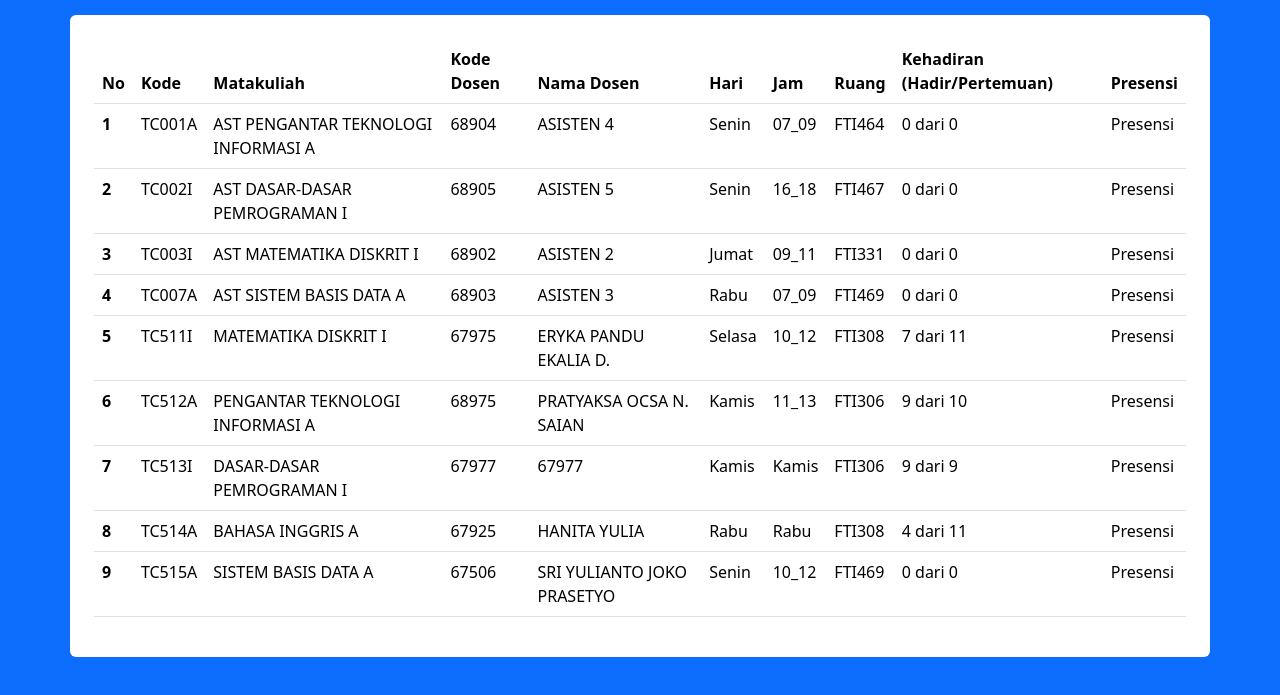
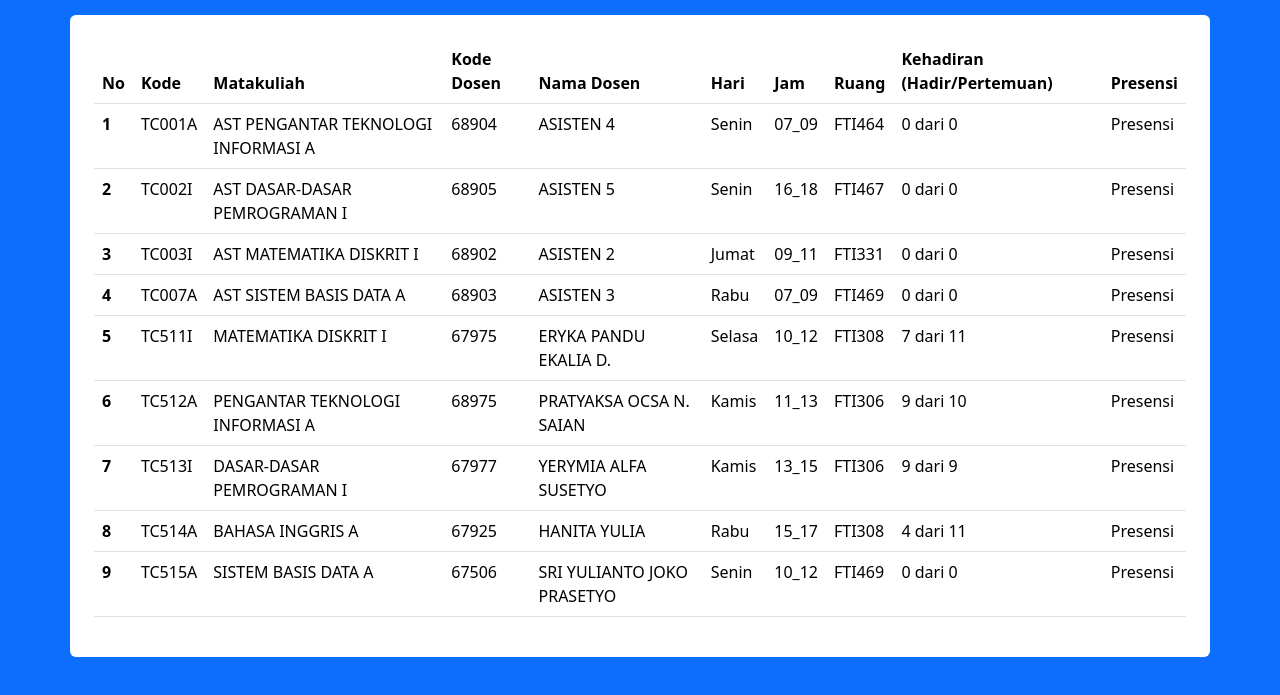
Before and after one commit to yoekinon/tr, a plain HTML site: page jadwal_kuliah.html in a window 1280 px wide. Shown: the part 95-790 px from the top of the page. Drawn offline with Linux system fonts and the light colour scheme.

Commit message:
init commit

```diff
--- a/jadwal_kuliah.html
+++ b/jadwal_kuliah.html
@@ -135,9 +135,9 @@
                     <td>TC513I</td>
                     <td>DASAR-DASAR PEMROGRAMAN I </td>
                     <td>67977 </td>
-                    <td>67977 </td>
+                    <td>YERYMIA ALFA SUSETYO </td>
                     <td>Kamis</td>
-                    <td>Kamis</td>
+                    <td>13_15</td>
                     <td>FTI306</td>
                     <td>9 dari 9 </td>
                     <td>Presensi</td>
@@ -149,7 +149,7 @@
                     <td>67925</td>
                     <td>HANITA YULIA </td>
                     <td>Rabu</td>
-                    <td>Rabu</td>
+                    <td>15_17</td>
                     <td>FTI308</td>
                     <td>4 dari 11 </td>
                     <td>Presensi</td>
```
Also changed, not shown: login.html (+2 -5 lines).
